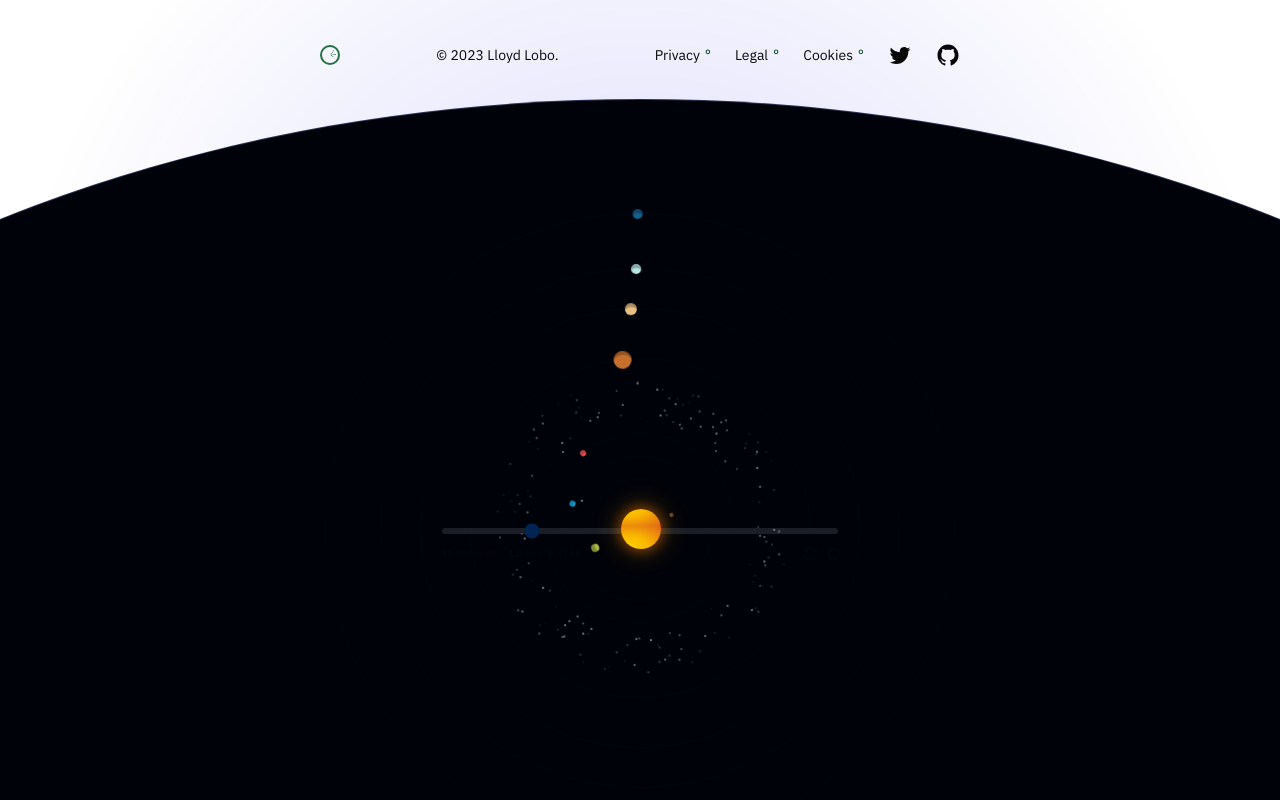
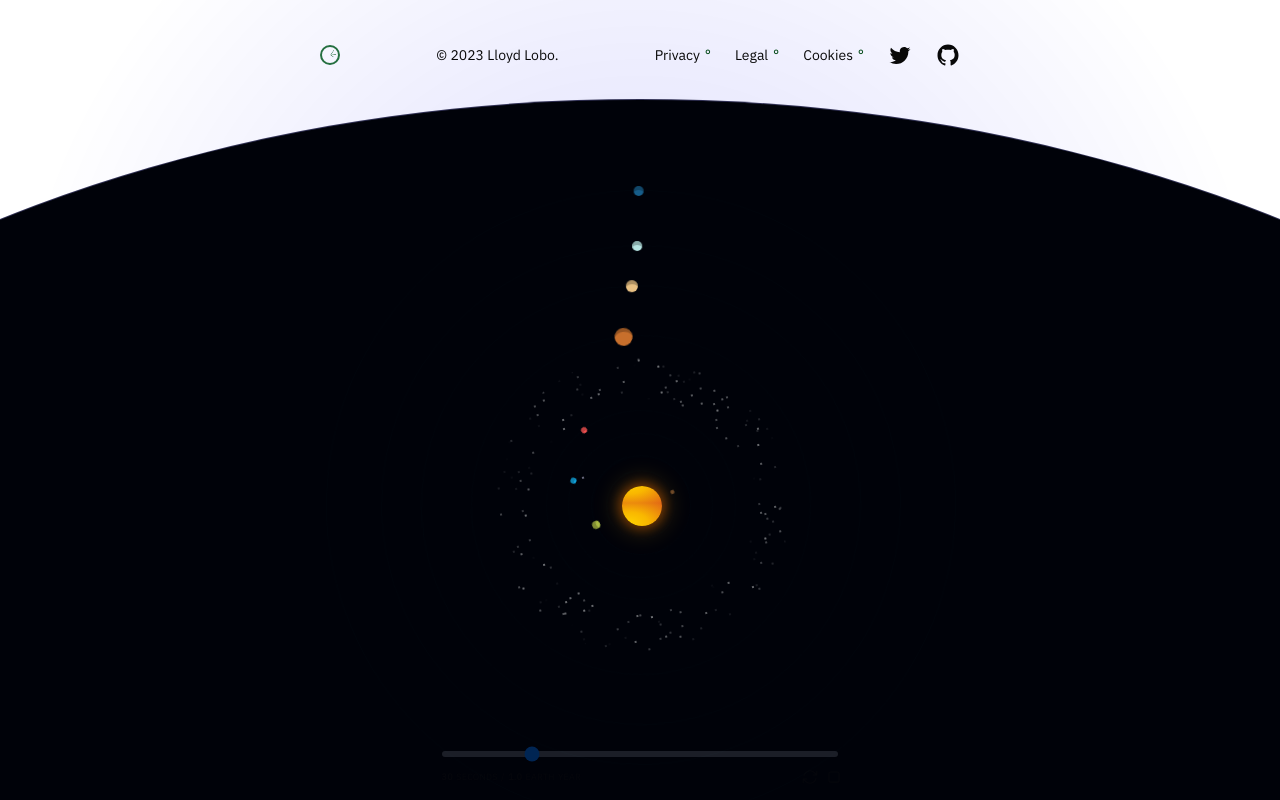
Before and after one commit to lloydlobo/lloydlobo.com, a Next.js app: page / in a window 1280 px wide. Shown: the part 420-1220 px from the top of the page. Built offline with nearby package versions, Linux system fonts and the light colour scheme; no server answers.

Commit message:
style: fix slider to bottom

```diff
--- a/components/effects/SolarSystem.module.css
+++ b/components/effects/SolarSystem.module.css
@@ -19,10 +19,10 @@
 */
 
 .solar {
-  margin: 0 auto;
-  position: absolute;
-  width: 100%;
-  height: 100%;
+  /* margin: 0 auto; */
+  /* position: absolute; */
+  /* width: 100%; */
+  /* height: 100%; */
 }
 
 div.solar {
--- a/components/effects/SolarSystem.tsx
+++ b/components/effects/SolarSystem.tsx
@@ -8,12 +8,11 @@ export const SolarSystem = (props: {}) => {
   return (
     <>
       <div
-        // style={{ background: "rgb(0, 2, 9, 1)" }}
-        className={`relative rounded-[1000px] h-full ${styles.body}`}>
-        <div className=" -z-10">
+        className={`relative aspect-square`}>
+        <div className="aspect-square">
           <div
             data-id="solar-system"
-            className={`relative z-10 ${styles.solar} `}
+            className={`relative flex flex-col-reverse  border z-10 ${styles.solar} `}
           >
             {/* <ThemeToggleWrapper> </ThemeToggleWrapper> */}
             <ThemeToggleWrapper>
@@ -37,6 +36,9 @@ export const SolarSystem = (props: {}) => {
           </div>
         </div>
       </div>
+          <div className="reltaive mt-12">
+          <SolarControls />
+          </div>
     </>
   );
 };
--- a/pages/index.tsx
+++ b/pages/index.tsx
@@ -19,7 +19,6 @@ export default function IndexPage() {
       </div>
       <div className="visual -top-5 md:-top-10 grid place-content-center -z-10">
         <SolarSystem />
-        <SolarControls />
       </div>
 
       <style jsx>
--- a/styles/globals.css
+++ b/styles/globals.css
@@ -99,7 +99,7 @@ body {
 }
 
 main {
-  @apply my-16 place-self-center overflow-hidden lg:mx-44;
+  @apply my-16 grid place-self-center overflow-hidden lg:mx-44;
 }
 
 .layout-wrapper {
```
